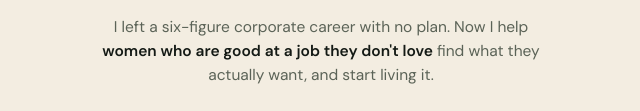
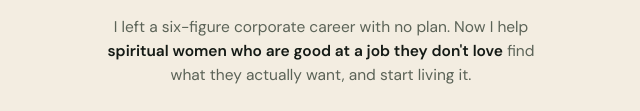
Before and after one commit to deepshikhagovil-pixel/toseeasitis-website, a plain HTML site: page links/index.html in a window 1280 px wide. Shown: the part 206-317 px from the top of the page, without its empty margins (319-959 px from the left). Drawn offline with nearby package versions, Linux system fonts and the light colour scheme.

Commit message:
Links: spiritual women
Co-Authored-By: Claude Opus 5.5 <noreply@anthropic.com>
Claude-Session: https://claude.ai/code/session_01CyaY9Wc7gKTpAPvquNudjh

```diff
--- a/links/index.html
+++ b/links/index.html
@@ -39,7 +39,7 @@ a.card.main .sub{color:#C9C2B0}
 <main>
  <img class="me" src="/assets/img/dp-brown.webp" alt="Deepshikha smiling in a park" width="112" height="112">
  <h1>Hi, I'm Deepshikha 🤍</h1>
- <p class="who">I left a six-figure corporate career with no plan. Now I help <b>women who are good at a job they don't love</b> find what they actually want, and start living it.</p>
+ <p class="who">I left a six-figure corporate career with no plan. Now I help <b>spiritual women who are good at a job they don't love</b> find what they actually want, and start living it.</p>
 
  <nav class="links" aria-label="Links">
   <a class="card" href="/store?free=identity#free"><span class="tag">Free · watch tonight</span><span class="ttl">Free masterclasses</span><span class="sub"><b>Identity Shift · 60 min</b>: why you keep living the life you were taught, even when you KNOW it's not yours, and the shift that breaks it.</span><span class="sub"><b>Career Clarity · 30 min</b>: for when you know it's not THIS job, but have no clue what instead.</span></a>
```
